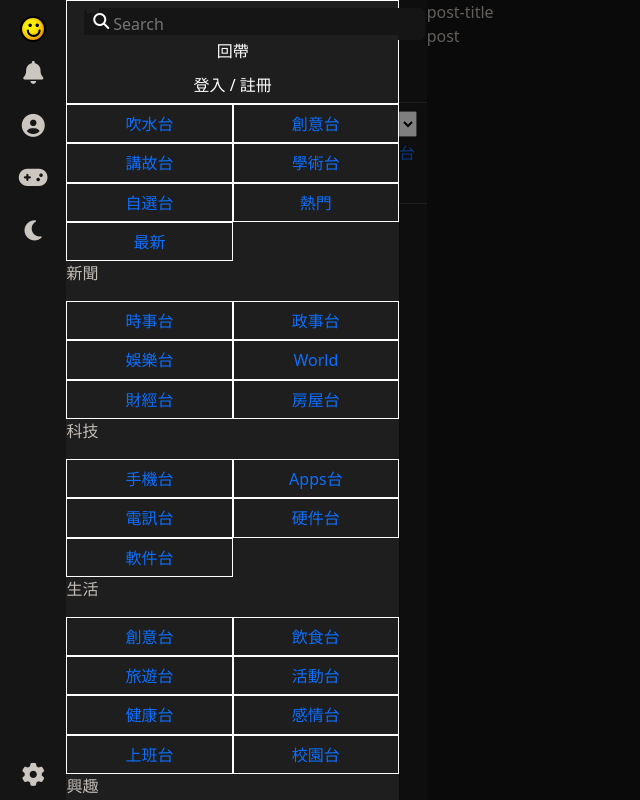
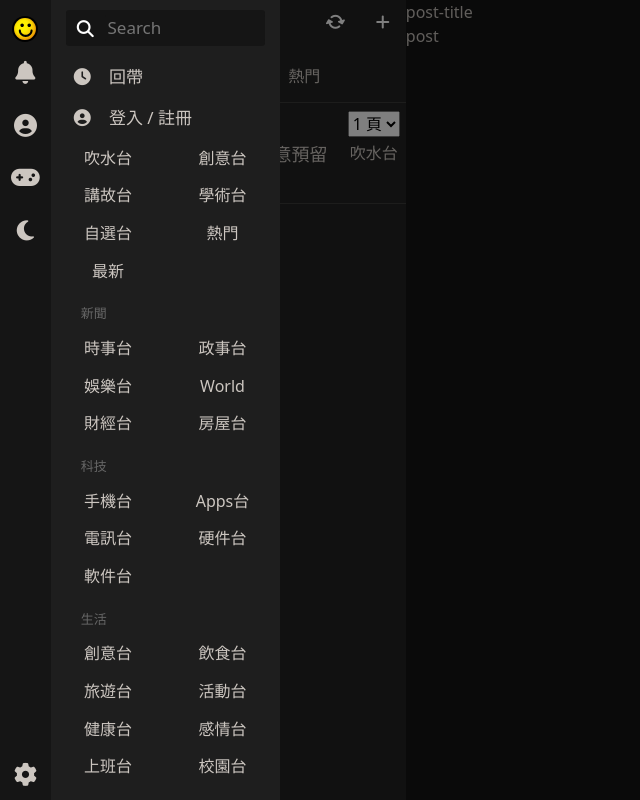
Before and after one commit to fre9y/LIHKGclone, a website: page public/home.html in a window 1280 px wide. Both pictures are taken after a click on the button 25 px from the left and 28 px from the top of the page. Shown: the whole page, without its empty margins (0-640 px from the left). Drawn offline with nearby package versions, Linux system fonts and the light colour scheme.

Commit message:
update_by_zoe

```diff
--- a/public/assets/layout/_left_side.css
+++ b/public/assets/layout/_left_side.css
@@ -26,7 +26,7 @@
     padding-top: 15%;
 }
 
-.fa-rotate {
+.rotate {
     color: white;
     rotate: 30deg;
     padding-top: 10%;
@@ -44,6 +44,10 @@
 
 
 /* second_row /////////////////////////////////////////////////////////////////////////////////*/
+.second_row {
+    overflow-x:hidden;
+}
+
 .second_row_btn {
     height: 47px;
     border-bottom: 1px solid #3b3a39;
--- a/public/assets/layout/_offcanvas.css
+++ b/public/assets/layout/_offcanvas.css
@@ -1,11 +1,11 @@
 /* border: 1px solid rgb(237, 17, 17); */
 
-.offcanvas {
-    display: flex;
-    flex-wrap: wrap;
+.offcanvas.offcanvas-start {
+    width: 230px;
 }
 
 .nav .btn_bar {
+    padding: 0 5px;
     height: 100vh;
     background-color: #151515;
 }
@@ -25,51 +25,79 @@
     background-color: #1e1e1e;
 }
 
-.offcanvas-hd{
-    height: 13%;
-    border: 1px solid white;
+.offcanvas-hd>div {
+    padding: 10px 0;
 }
 
-.offcanvas-hd div{
-    height: 33%;
+.search_div {
+    width: 87%;
+    padding: 4px 0;
+    background-color: #151515;
+    border: none;
+    border-radius: 3px;
+    color: white;
 }
 
-.offcanvas-hd input{
+.search_div input {
+    font-size: 17px;
+    width: 80%;
     background-color: #151515;
-    border: 1px solid #151515;
-    border-radius: 05px;
-    margin: 2% 2% 1.5% 5%;
-    padding: 1%;
+    border: none;
+    border-radius: 3px;
+    color: white;
 }
 
-.search_btn {
-    position: absolute;
-    top: 7%;
-    left: 6%;
-    width: 5px !important;
-    height: 5px !important;
-    border: none !important;
+.search_div input:focus-visible {
+    outline: none !important;
 }
 
-.offcanvas-hd div button {
+.search_icon {
+    font-size: 17px;
+    border: none;
+    position: absolute;
+    top: 5px;
+    left: 5px;
+    width: 0;
+    color: white;
+    background-color: transparent;
+}
+
+.review_btn, .signUp_btn {
+    font-size: 17px;
     border: none;
     background-color: #1e1e1e;
-    color: white;
-    width: 100%;
-    height: 100%;
+    color: #ccc6c0;
+}
+
+.review_btn i, .signUp_btn i {
+    padding: 0 8% 0 10%;
+}
+
+.review_btn:hover i,.review_btn:hover a, .signUp_btn:hover i, .signUp_btn:hover a {
+    color: #fac208;
 }
 
 .offcanvas-bd {
-    height: 87%;
+    height: 80%;
     /* overflow: auto; */
     overflow-y: scroll;
 }
 
-.offcanvas-bd .row div {
-    border: 1px solid white;
-    padding: 2% 0;
+.offcanvas-bd p {
+    color: #666666;
+    font-size: 13px;
+    padding: 15px 0 0 30px;
+    margin-bottom: 5px;
 }
 
-.offcanvas-bd .row a {
-    padding: 4% 30%;
+.offcanvas-bd .stations {
+    padding: 3% 0;
 }
+
+.offcanvas-bd a {
+    padding: 5% 25%;
+}
+
+.offcanvas-bd a:hover {
+    color:#fac208;
+}
--- /dev/null
+++ b/public/assets/layout/_scroll_bar.css
@@ -0,0 +1,12 @@
+::-webkit-scrollbar {
+    width: 10px;
+}
+
+::-webkit-scrollbar-thumb {
+    background: #353535;
+    border-radius: 10px;
+}
+
+::-webkit-scrollbar-thumb:hover {
+    background: #454545;
+}
--- a/public/assets/main.css
+++ b/public/assets/main.css
@@ -4,3 +4,5 @@
 @import 'layout/_bottom_nav_bar.css';
 
 @import 'layout/_left_side.css';
+
+@import 'layout/_scroll_bar.css';
--- a/public/home.html
+++ b/public/home.html
@@ -20,7 +20,8 @@
         }
 
         .left_side {
-            background-color: #1d1d1d;
+            background-color: #222222;
+            width: 385px;
             height: 100vh;
         }
 
@@ -35,6 +36,7 @@
 
         a {
             text-decoration: none !important;
+            color: #ccc6c0;
         }
 
         .color_white {
@@ -52,23 +54,19 @@
 </head>
 
 <body>
-    <div class="container-xxl g-0">
-        <div class="row g-0">
-            <div class="col-12">
-                <div class="row justify-content-center g-0">
-                    <div class="left_side container g-0 col-md-4 col-xl-4 d-none d-sm-none d-md-block">
+    <div class="d-flex justify-content-center">
+        <div class="left_side d-none d-sm-none d-md-block">
             <div class="first_row row g-0 d-flex justify-content-between">
                 <nav class="nav col-2 position-relative">
                     <button class="navbar_btn position-relative" type="button" data-bs-toggle="offcanvas"
                         data-bs-target="#offcanvasWithBothOptions" aria-controls="offcanvasWithBothOptions">
-                                    <i
-                                        class="fa-solid fa-bars position-absolute top-50 start-0 translate-middle color_white"></i>
+                        <i class="fa-solid fa-bars position-absolute top-50 start-0 translate-middle color_white"></i>
                         <img src="lihkg_icon.svg" width="26px">
                     </button>
 
-                                <div class="offcanvas offcanvas-start" data-bs-scroll="true" tabindex="-1"
+                    <div class="offcanvas offcanvas-start d-flex flex-wrap" data-bs-scroll="true" tabindex="-1"
                         id="offcanvasWithBothOptions" aria-labelledby="offcanvasWithBothOptionsLabel">
-                                    <div class="btn_bar col-2 d-flex flex-column justify-content-between">
+                        <div class="btn_bar d-flex flex-column justify-content-between">
                             <div>
                                 <div class="d-flex justify-content-center pt-3 pb-1">
                                     <img src="lihkg_icon.svg" width="26px">
@@ -76,54 +74,56 @@
 
                                 <div class="d-flex justify-content-center py-2">
                                     <button>
-                                                    <i class="fa-solid fa-bell color_white"></i>
+                                        <i class="fa-solid fa-bell color_white" title="通知"></i>
                                     </button>
                                 </div>
 
                                 <div class="d-flex justify-content-center py-2">
                                     <button class="profile">
-                                                    <i class="fa-solid fa-circle-user color_white"></i>
+                                        <i class="fa-solid fa-circle-user color_white" title="帳號"></i>
                                     </button>
                                 </div>
 
                                 <div class="d-flex justify-content-center py-2">
                                     <button>
-                                                    <i class="fa-solid fa-gamepad color_white"></i>
+                                        <i class="fa-solid fa-gamepad color_white" title="Game Center"></i>
                                     </button>
                                 </div>
 
                                 <div class="d-flex justify-content-center py-2">
                                     <button>
-                                                    <i class="fa-solid fa-moon color_white"></i>
+                                        <i class="fa-solid fa-moon color_white" title="切換光亮模式"></i>
                                     </button>
                                 </div>
                             </div>
 
                             <div class="d-flex justify-content-center py-2">
                                 <button>
-                                                <i class="fa-solid fa-gear color_white"></i>
+                                    <i class="fa-solid fa-gear color_white" title="設定"></i>
                                 </button>
                             </div>
                         </div>
 
-                                    <div class="offcanvas-container col-10">
-                                        <div class="offcanvas-hd sticky-top">
-                                            <div>
-                                                <!-- <form class="search" role="search">
-                                                    <input class="" type="search" placeholder="Search" aria-label="Search">
-                                                </form> -->
-                                                <form>
-                                                    <input type="search position-relative" placeholder="      Search"
-                                                        size="31%">
-                                                    <button class="search_btn"><i
-                                                            class="fa-solid fa-magnifying-glass"></i></button>
+                        <div class="offcanvas-container">
+                            <div class="offcanvas-hd">
+                                <div class="d-flex justify-content-center">
+                                    <div class="search_div position-relative">
+                                        <form class="d-flex justify-content-end">
+                                            <input type="search_input" placeholder="Search" size="31%">
+                                            <button class="search_icon">
+                                                <i class="fa-solid fa-magnifying-glass"></i>
+                                            </button>
                                         </form>
                                     </div>
-                                            <div>
-                                                <button>回帶</button>
                                 </div>
-                                            <div>
-                                                <button>登入 / 註冊</button>
+
+                                <div class="review_btn py-2 d-flex align-items-center">
+                                    <a href="#" class="w-100"><i class="fa-solid fa-clock color_white"></i>回帶</a>
+                                </div>
+
+                                <div class="signUp_btn py-2 d-flex align-items-center">
+                                    <a href="#" class="w-100"><i class="fa-solid fa-circle-user color_white"></i>登入 /
+                                        註冊</a>
                                 </div>
                             </div>
 
@@ -336,12 +336,11 @@
                     </div>
                 </nav>
 
-                            <div
-                                class="station_name col-8 d-flex justify-content-center align-items-center color_yellow">
+                <div class="station_name col-8 d-flex justify-content-center align-items-center color_yellow">
                     吹水台</div>
 
                 <div class="col-2 d-flex justify-content-end">
-                                <div class="refresh_btn px-3 padding-top"><i class="fa-solid fa-rotate"></i></div>
+                    <div class="refresh_btn px-3 padding-top"><i class="fa-solid fa-rotate rotate"></i></div>
                     <div class="create_post_btn px-3 padding-top"><i class="fa-solid fa-plus"></i></div>
                 </div>
             </div>
@@ -366,13 +365,13 @@
                                     <i class="fa-solid fa-bolt pt-2 pe-2 color_yellow"></i>
                                 </span></span>
 
-                                            <span class="col-6 d-flex justify-content-between pt-2 pb-1">
-                                                <span class="post_host color_white">post_host_name</span>
-                                                <span class="post_created_time color_white">just</span>
-                                                <span class="like color_white">like 0</span>
+                                <span class="col-9 d-flex justify-content-start pt-2 pb-1">
+                                    <span class="post_host color_white px-1">post_host_name</span>
+                                    <span class="post_created_time color_white px-1">just</span>
+                                    <span class="like color_white px-1">like 0</span>
                                 </span>
 
-                                            <span class="col-3"></span>
+                                <!-- <span class="col-2"></span> -->
 
                                 <!-- <span class="select_cover col-2">0 頁</span> -->
                                 <span class="col-2 d-flex justify-content-center pt-2 pb-1">
@@ -402,19 +401,28 @@
             </div>
         </div>
 
-                    <div class="post-container col-12 col-md-8 col-xl-8 d-flex flex-column">
+        <div class="post-container col-12 col-md-7 col-xl-8 d-flex flex-column">
             <div class="">
                 <div>post-title</div>
                 <div>post</div>
             </div>
 
-                        <div class="bt-nav-bar d-sm-block d-md-none">
-                            <button>btn</button>
-                            <button>btn</button>
-                            <button>btn</button>
-                            <button>btn</button>
-                            <button>btn</button>
-                            <button>btn</button>
+            <div class="bt_nav_bar d-md-none w-100 d-flex justify-content-between position-fixed bottom-0">
+                <div class="w-100">
+                    <button class="w-100 py-3"><i class="fa-solid fa-bars color_white"></i></button>
+                </div>
+
+                <div class="w-100">
+                    <button class="w-100 py-3"><i class="fa-solid fa-rotate color_white"></i></button>
+                </div>
+
+                <div class="w-100">
+                    <button class="w-100 py-3"><i class="fa-solid fa-plus color_white"></i></button>
+                </div>
+
+                <div class="w-100">
+                    <button class="w-100 py-3"><i class="fa-solid fa-gear color_white" title="設定"></i></button>
+                </div>
             </div>
         </div>
 
@@ -423,9 +431,6 @@
                 Sign in with Google
             </button>
         </a>
-                </div>
-            </div>
-        </div>
     </div>
 
 
```
Also changed, not shown: public/assets/layout/_bottom_nav_bar.css (+8 -2 lines). Lines whose indentation alone changed are shown as unchanged.
